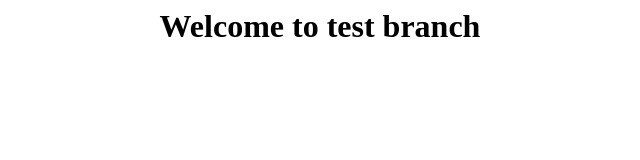
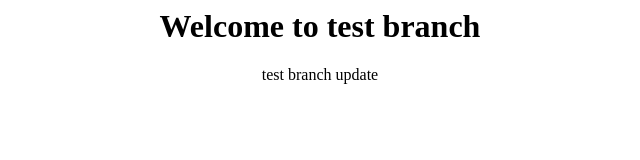
Before and after one commit to Jawedsaz/learning, a plain HTML site: page test.html in a window 1280 px wide. Shown: the whole page, without its empty margins (320-960 px from the left). Drawn offline with Linux system fonts and the light colour scheme.

Commit message:
test branch commit

```diff
--- a/test.html
+++ b/test.html
@@ -5,7 +5,7 @@
     <body>
         <center>
             <h1>Welcome to test branch</h1>
-
+            test branch update
         </center>
     </body>
 
```
